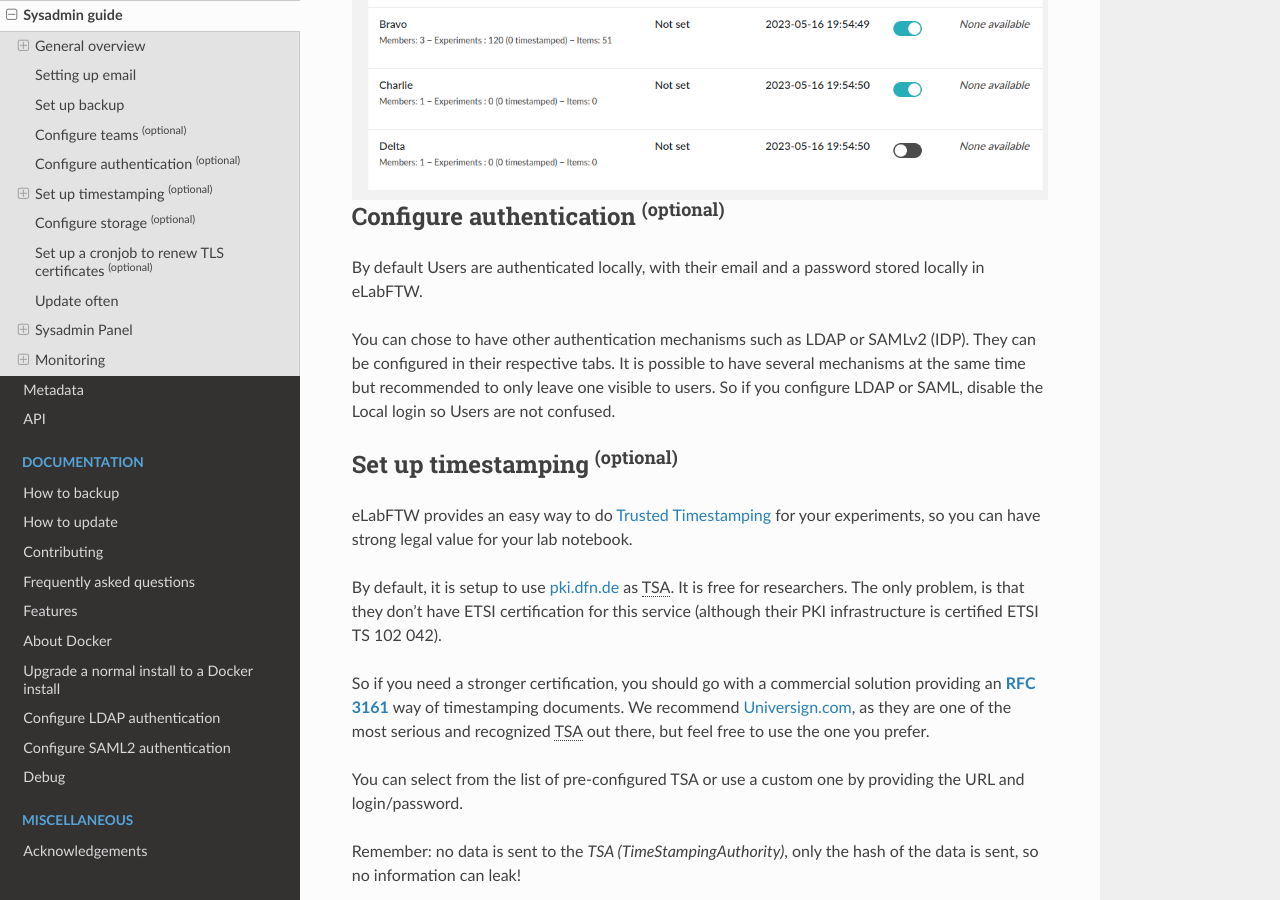
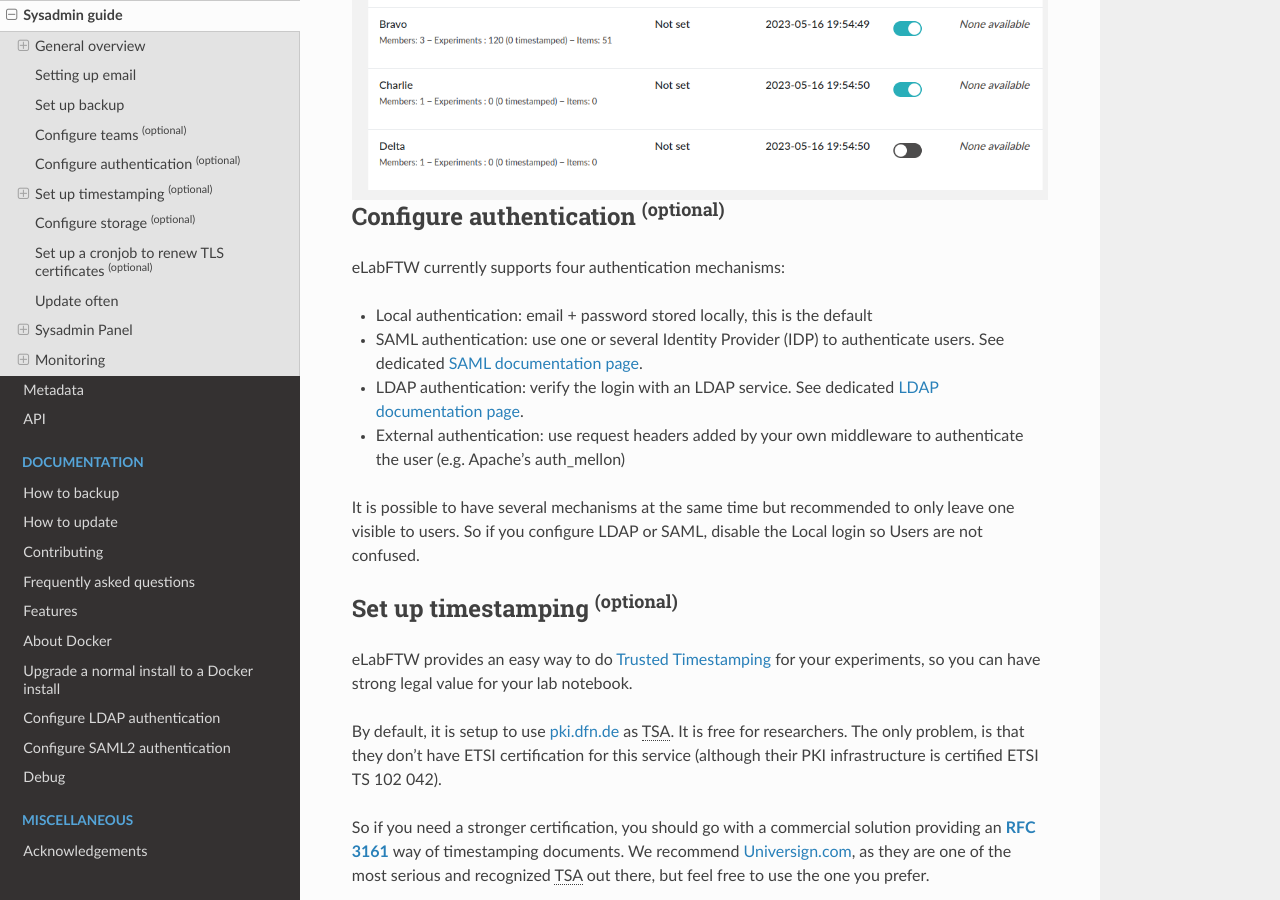
Before and after one commit to elabftw/elabdoc, a Sphinx documentation site: the page built from doc/sysadmin-guide.rst, in a window 1280 px wide and 900 px high, scrolled down 1889 px. Built offline with Sphinx 7.4.7 and the Read the Docs theme 2.0.0, drawn with Linux system fonts in a browser that asks for light colours.

Commit message:
improve saml doc for uid

```diff
--- a/doc/sysadmin-guide.rst
+++ b/doc/sysadmin-guide.rst
@@ -65,9 +65,14 @@
 Configure authentication :sup:`(optional)`
 ==========================================
 
-By default Users are authenticated locally, with their email and a password stored locally in eLabFTW.
+eLabFTW currently supports four authentication mechanisms:
 
-You can chose to have other authentication mechanisms such as LDAP or SAMLv2 (IDP). They can be configured in their respective tabs. It is possible to have several mechanisms at the same time but recommended to only leave one visible to users. So if you configure LDAP or SAML, disable the Local login so Users are not confused.
+* Local authentication: email + password stored locally, this is the default
+* SAML authentication: use one or several Identity Provider (IDP) to authenticate users. See dedicated :ref:`SAML documentation page <saml>`.
+* LDAP authentication: verify the login with an LDAP service. See dedicated :ref:`LDAP documentation page <ldap>`.
+* External authentication: use request headers added by your own middleware to authenticate the user (e.g. Apache's auth_mellon)
+
+It is possible to have several mechanisms at the same time but recommended to only leave one visible to users. So if you configure LDAP or SAML, disable the Local login so Users are not confused.
 
 Set up timestamping :sup:`(optional)`
 ======================================
```
Also changed, not shown: doc/saml.rst (+11 -1 lines).
